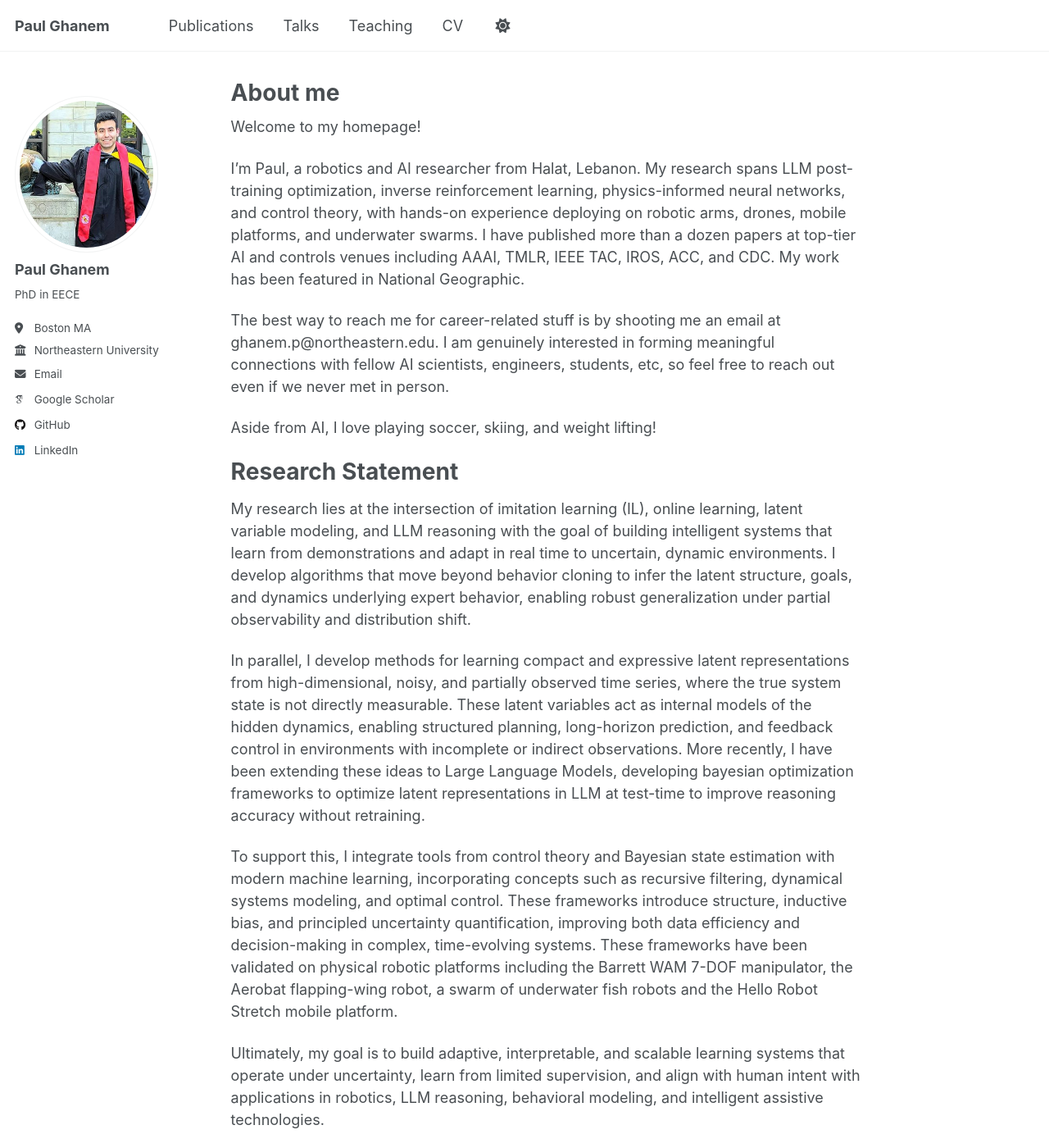
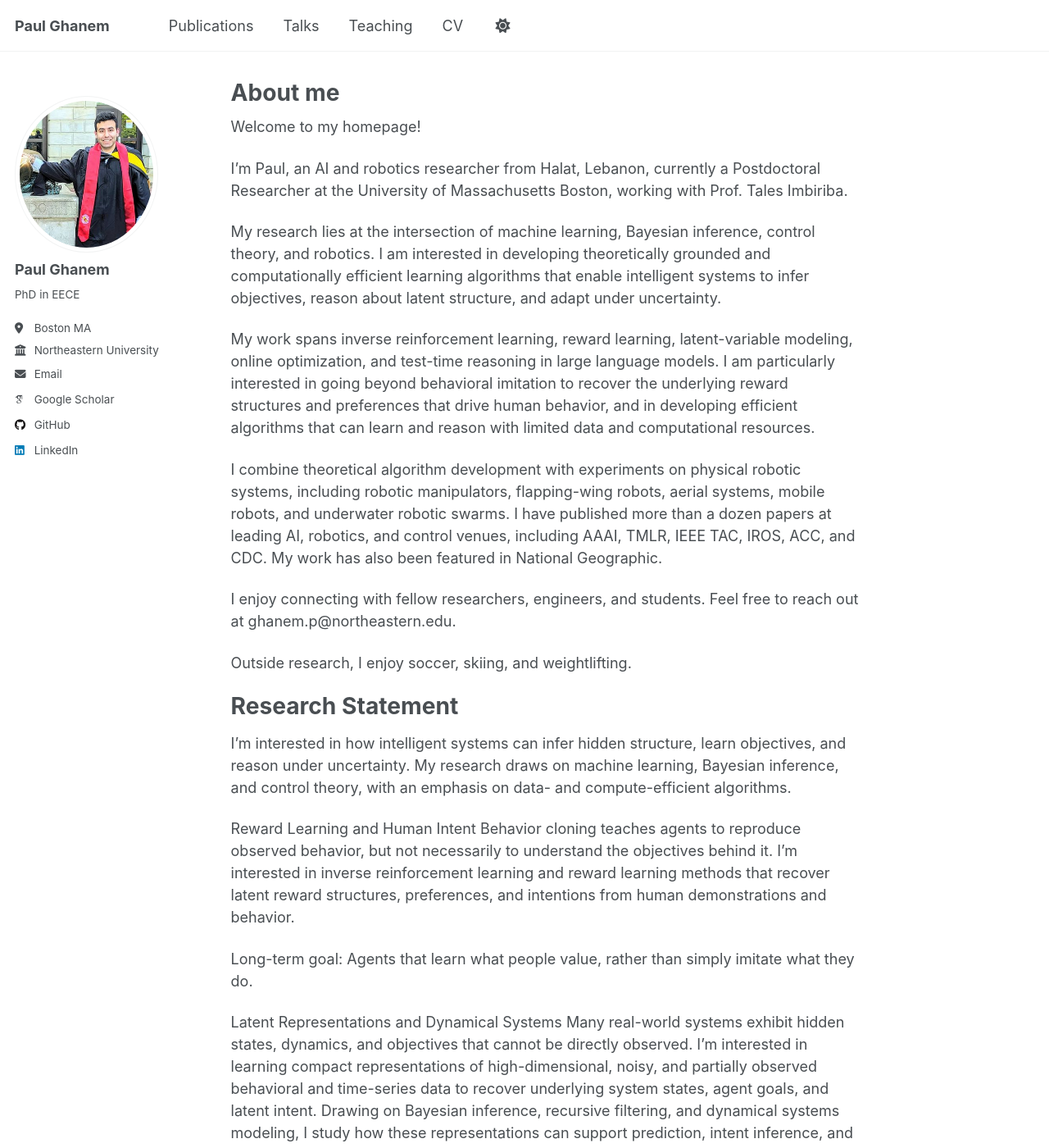
Before and after one commit to paulghanem/paulghanem.github.io, a Jekyll site: the page built from _pages/about.md, in a window 1280 px wide and 1400 px high. Shown: the whole window at 82% size. Built offline with Jekyll 4.4.1, drawn with Linux system fonts in a browser that asks for light colours; some web fonts are replaced; some of the changed text lies outside the part shown.

Commit message:
edited about

```diff
--- a/_pages/about.md
+++ b/_pages/about.md
@@ -8,21 +8,36 @@ redirect_from:
 ---
 Welcome to my homepage!
 
-I'm Paul, a robotics and AI researcher from Halat, Lebanon. My research spans LLM post-training optimization, inverse reinforcement learning, physics-informed neural networks, and control theory, with hands-on experience deploying on robotic arms, drones, mobile platforms, and underwater swarms. I have published more than a dozen papers at top-tier AI and controls venues including AAAI, TMLR, IEEE TAC, IROS, ACC, and CDC. My work has been featured in National Geographic.
+I'm Paul, an AI and robotics researcher from Halat, Lebanon, currently a Postdoctoral Researcher at the University of Massachusetts Boston, working with Prof. Tales Imbiriba.
 
-The best way to reach me for career-related stuff is by shooting me an email at ghanem.p@northeastern.edu. I am genuinely interested in forming meaningful connections with fellow AI scientists, engineers, students, etc, so feel free to reach out even if we never met in person.
+My research lies at the intersection of machine learning, Bayesian inference, control theory, and robotics. I am interested in developing theoretically grounded and computationally efficient learning algorithms that enable intelligent systems to infer objectives, reason about latent structure, and adapt under uncertainty.
 
-Aside from AI, I love playing soccer, skiing, and weight lifting!
+My work spans inverse reinforcement learning, reward learning, latent-variable modeling, online optimization, and test-time reasoning in large language models. I am particularly interested in going beyond behavioral imitation to recover the underlying reward structures and preferences that drive human behavior, and in developing efficient algorithms that can learn and reason with limited data and computational resources.
+
+I combine theoretical algorithm development with experiments on physical robotic systems, including robotic manipulators, flapping-wing robots, aerial systems, mobile robots, and underwater robotic swarms. I have published more than a dozen papers at leading AI, robotics, and control venues, including AAAI, TMLR, IEEE TAC, IROS, ACC, and CDC. My work has also been featured in National Geographic.
+
+I enjoy connecting with fellow researchers, engineers, and students. Feel free to reach out at ghanem.p@northeastern.edu.
+
+Outside research, I enjoy soccer, skiing, and weightlifting.
 
 Research Statement
 ======
-My research lies at the intersection of imitation learning (IL), online learning, latent variable modeling, and LLM reasoning with the goal of building intelligent systems that learn from demonstrations and adapt in real time to uncertain, dynamic environments. I develop algorithms that move beyond behavior cloning to infer the latent structure, goals, and dynamics underlying expert behavior, enabling robust generalization under partial observability and distribution shift.
+I'm interested in how intelligent systems can infer hidden structure, learn objectives, and reason under uncertainty. My research draws on machine learning, Bayesian inference, and control theory, with an emphasis on data- and compute-efficient algorithms.
 
-In parallel, I develop methods for learning compact and expressive latent representations from high-dimensional, noisy, and partially observed time series, where the true system state is not directly measurable. These latent variables act as internal models of the hidden dynamics, enabling structured planning, long-horizon prediction, and feedback control in environments with incomplete or indirect observations. More recently, I have been extending these ideas to Large Language Models, developing bayesian optimization frameworks to optimize latent representations in LLM at test-time to improve reasoning accuracy without retraining.
+Reward Learning and Human Intent
+Behavior cloning teaches agents to reproduce observed behavior, but not necessarily to understand the objectives behind it. I'm interested in inverse reinforcement learning and reward learning methods that recover latent reward structures, preferences, and intentions from human demonstrations and behavior.
 
-To support this, I integrate tools from control theory and Bayesian state estimation with modern machine learning, incorporating concepts such as recursive filtering, dynamical systems modeling, and optimal control. These frameworks introduce structure, inductive bias, and principled uncertainty quantification, improving both data efficiency and decision-making in complex, time-evolving systems. These frameworks have been validated on physical robotic platforms including the Barrett WAM 7-DOF manipulator, the Aerobat flapping-wing robot, a swarm of underwater fish robots and  the Hello Robot Stretch mobile platform.
+Long-term goal: Agents that learn what people value, rather than simply imitate what they do.
 
-Ultimately, my goal is to build adaptive, interpretable, and scalable learning systems that operate under uncertainty, learn from limited supervision, and align with human intent  with applications in robotics, LLM reasoning, behavioral modeling, and intelligent assistive technologies.
+Latent Representations and Dynamical Systems
+Many real-world systems exhibit hidden states, dynamics, and objectives that cannot be directly observed. I'm interested in learning compact representations of high-dimensional, noisy, and partially observed behavioral and time-series data to recover underlying system states, agent goals, and latent intent. Drawing on Bayesian inference, recursive filtering, and dynamical systems modeling, I study how these representations can support prediction, intent inference, and adaptive decision-making.
+
+Long-term goal: Building intelligent systems that infer not only the hidden states of an environment, but also the goals and intentions of the agents operating within it.
+
+Efficient Reasoning and Intelligent Systems
+I'm interested in improving the reasoning capabilities of large language models through test-time optimization of latent representations, using Bayesian optimization to improve performance without retraining. More broadly, I want to investigate how these ideas can enable intelligent physical systems to reason, adapt, and make decisions under uncertainty and computational constraints.
+
+Long-term goal: Efficient reasoning and adaptation across both language models and embodied autonomous systems.
 
 Media
 ======
```
